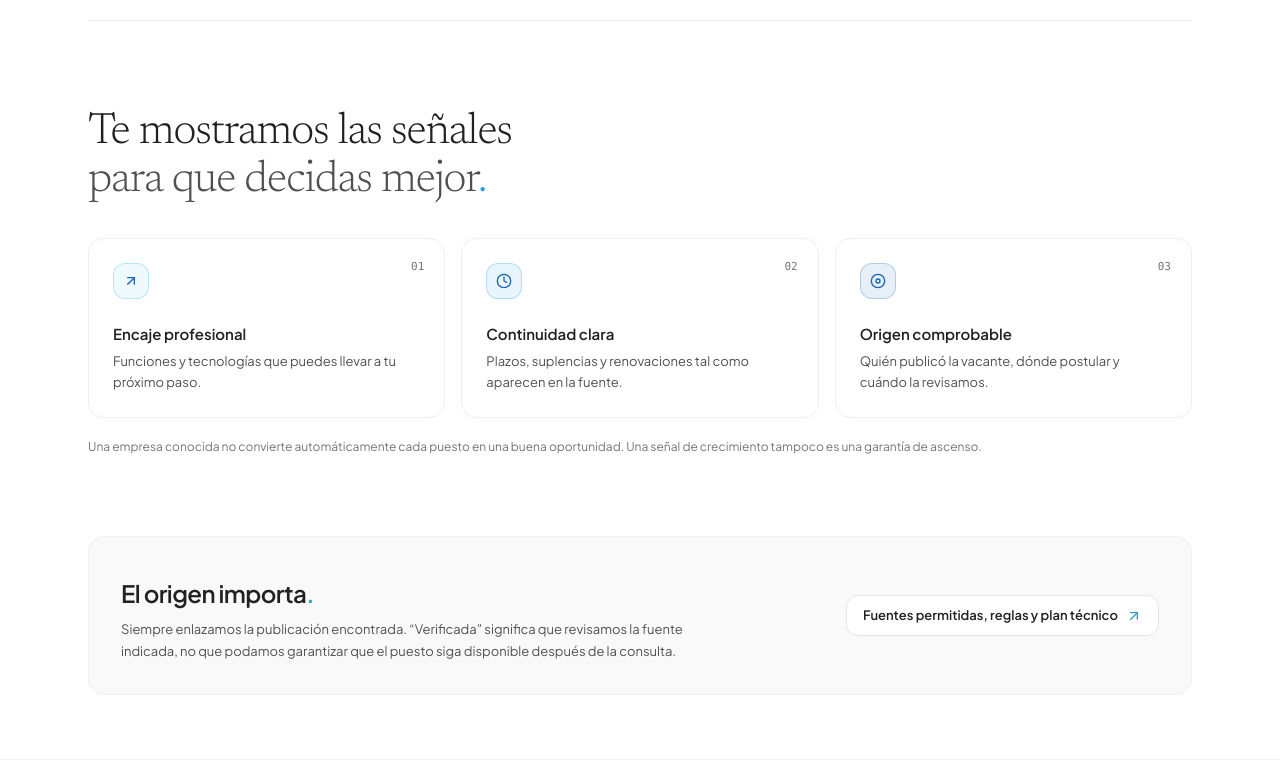
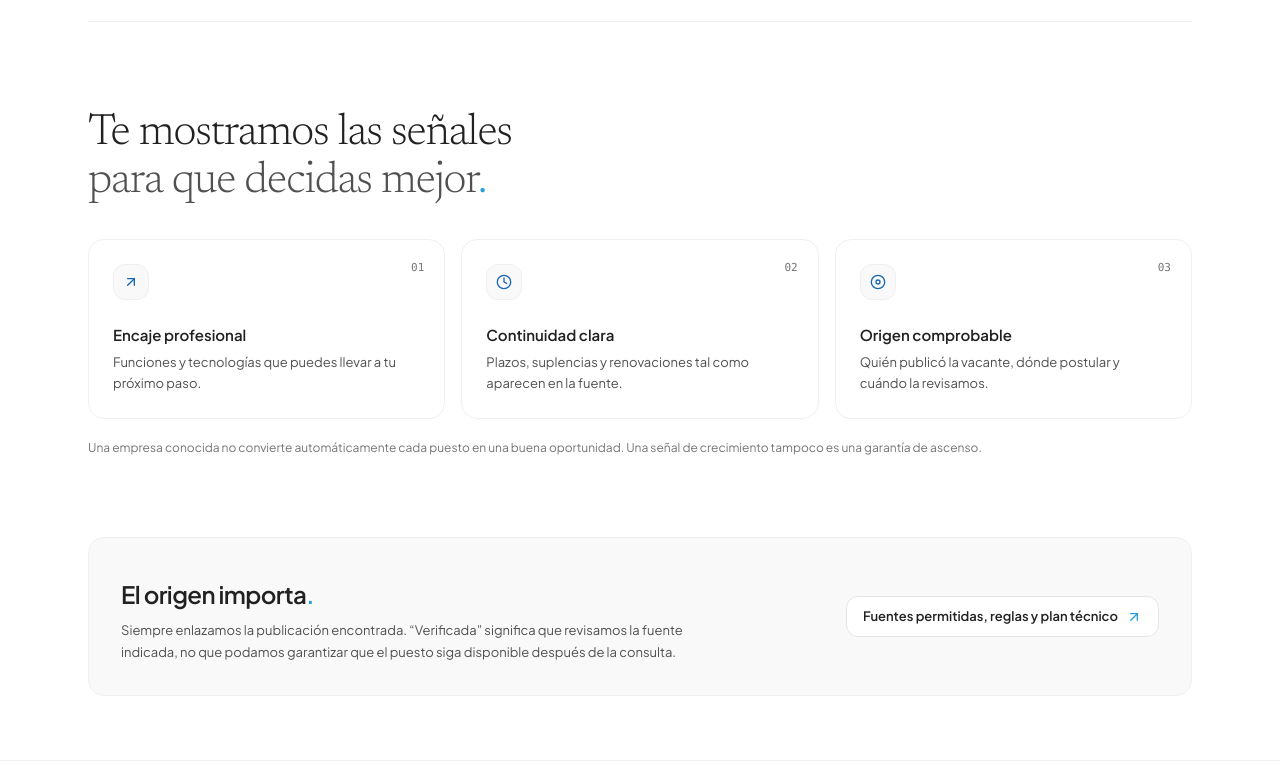
Before and after one commit to Blueisazul/WebRutaSistemas, a website: page index.html in a window 1280 px wide. Shown: the part 1749-2532 px from the top of the page. Drawn offline with nearby package versions, Linux system fonts and the light colour scheme; animation ran at ten frames a second.

Commit message:
Update index.html

```diff
--- a/index.html
+++ b/index.html
@@ -128,7 +128,7 @@
          HEADER STICKY MINIMALISTA
          ===================================================================== -->
     <header
-      class="sticky top-0 z-30 w-full border-b border-borderMuted bg-white/90 backdrop-blur-md"
+      class="z-30 w-full border-b border-borderMuted bg-white/90 backdrop-blur-md"
     >
       <div
         class="mx-auto flex h-16 max-w-[1200px] items-center justify-between px-6 md:px-12"
@@ -195,7 +195,7 @@
            ===================================================================== -->
       <section
         aria-labelledby="hero-title"
-        class="relative h-[88vh] min-h-[560px] w-full overflow-hidden border-b border-borderMuted bg-gradient-to-b from-white via-white to-surfaceRaised"
+        class="relative w-full min-h-[88vh] overflow-hidden border-b border-borderMuted bg-[radial-gradient(100%_120%_at_50%_0%,#ffffff_30%,transparent_75%),linear-gradient(90deg,rgba(101,199,242,0.22)_0%,rgba(255,255,255,0.9)_45%,rgba(41,158,220,0.18)_100%)]"
       >
         <!-- Canvas WebGL2 integrado dentro del Hero -->
         <canvas
@@ -820,7 +820,7 @@
                 >01</span
               >
               <div
-                class="grid h-9 w-9 place-items-center rounded-xl border border-iceBlue/40 bg-iceBlue/10 text-arcticBlue"
+                class="grid h-9 w-9 place-items-center rounded-xl border border-borderMuted bg-surfaceRaised text-arcticBlue"
               >
                 <svg
                   aria-hidden="true"
@@ -854,7 +854,7 @@
                 >02</span
               >
               <div
-                class="grid h-9 w-9 place-items-center rounded-xl border border-crystalBlue/30 bg-crystalBlue/10 text-arcticBlue"
+                class="grid h-9 w-9 place-items-center rounded-xl border border-borderMuted bg-surfaceRaised text-arcticBlue"
               >
                 <svg
                   aria-hidden="true"
@@ -889,7 +889,7 @@
                 >03</span
               >
               <div
-                class="grid h-9 w-9 place-items-center rounded-xl border border-arcticBlue/25 bg-arcticBlue/10 text-arcticBlue"
+                class="grid h-9 w-9 place-items-center rounded-xl border border-borderMuted bg-surfaceRaised text-arcticBlue"
               >
                 <svg
                   aria-hidden="true"
```
